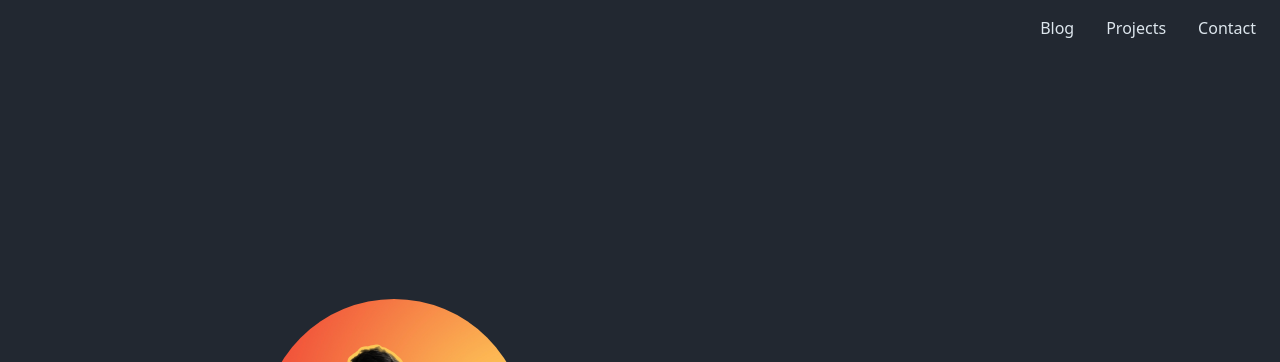
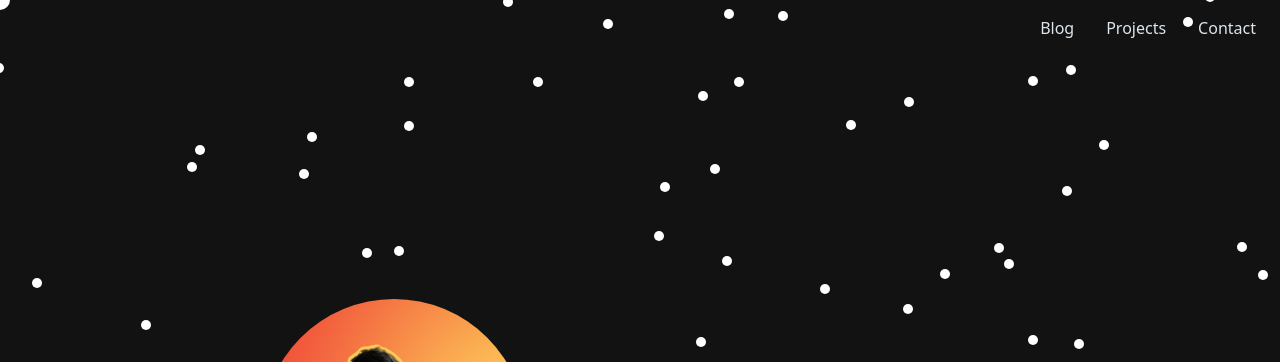
Before and after one commit to RafalKornel/rafalkornel.github.io, an Astro site: page / in a window 1280 px wide. Shown: the top 362 px of the page. Built offline with nearby package versions, Linux system fonts and the light colour scheme; Astro itself is replaced by a stand-in of ours.

Commit message:
smth idk

```diff
--- a/package.json
+++ b/package.json
@@ -11,6 +11,7 @@
   },
   "dependencies": {
     "@astrojs/tailwind": "^5.0.0",
+    "@astrojs/ts-plugin": "^1.1.3",
     "astro": "^3.1.1",
     "tailwindcss": "^3.3.3"
   }
--- /dev/null
+++ b/src/components/Background/Background.astro
@@ -0,0 +1,97 @@
+---
+interface Props {}
+---
+
+<div>
+  <canvas id="background-canvas"></canvas>
+</div>
+
+<script>
+  function getRandomNumber(min: number, max: number): number {
+    return Math.floor(Math.random() * (max - min + 1) + min);
+  }
+
+  const canvas: HTMLCanvasElement =
+    document.querySelector("#background-canvas")!;
+
+  canvas.width = window.innerWidth;
+  canvas.height = window.innerHeight;
+
+  const ctx = canvas.getContext("2d");
+
+  if (ctx) {
+    const clear = () =>
+      ctx.clearRect(0, 0, canvas.clientWidth, canvas.clientHeight);
+
+    const drawCircle = (x: number, y: number, radius: number, fill: string) => {
+      ctx.beginPath();
+
+      ctx.arc(x, y, radius, 0, 2 * Math.PI, false);
+
+      if (fill) {
+        ctx.fillStyle = fill;
+        ctx.fill();
+      }
+    };
+
+    const mousePos = { x: 0, y: 0 };
+
+    document.addEventListener("mousemove", (e) => {
+      // clear();
+
+      // console.log(e.clientX, e.clientY);
+      // console.log(mousePos);
+
+      mousePos.x = e.clientX;
+      mousePos.y = e.clientY;
+    });
+
+    const circles = new Array(100)
+      .fill(0)
+      .map((_, i) => [
+        getRandomNumber(0, canvas.width),
+        getRandomNumber(0, canvas.height),
+      ]);
+
+    const draw = () => {
+      clear();
+
+      circles.forEach(([x, y]) => {
+        drawCircle(x, y, 5, "#fff");
+      });
+
+      console.log(mousePos);
+
+      drawCircle(mousePos.x, mousePos.y, 10, "#fff");
+    };
+
+    function loopWrapper(): number {
+      clear();
+
+      draw();
+
+      circles.forEach((circle) => {
+        circle[0] += getRandomNumber(-1, 1);
+        circle[1] += getRandomNumber(-1, 1);
+      });
+
+      return requestAnimationFrame(() => loopWrapper());
+    }
+
+    loopWrapper();
+  }
+</script>
+
+<style>
+  canvas {
+    position: absolute;
+    top: 0;
+    left: 0;
+    width: 100%;
+    height: 100%;
+
+    z-index: -1000;
+
+    background: #121212;
+  }
+</style>
--- a/src/layout/BaseLayout.astro
+++ b/src/layout/BaseLayout.astro
@@ -1,13 +1,19 @@
 ---
 import { ViewTransitions } from "astro:transitions";
-import Header from "../components/Header/Header.astro";
+import Header from "@/components/Header/Header.astro";
+import Background from "@/components/Background/Background.astro";
 
 interface Props {
   title?: string;
   align?: "top" | "middle";
+  withInteractiveBackground?: boolean;
 }
 
-const { title, align = "middle" } = Astro.props;
+const {
+  title,
+  align = "middle",
+  withInteractiveBackground = false,
+} = Astro.props;
 ---
 
 <html lang="en">
@@ -23,6 +29,7 @@ const { title, align = "middle" } = Astro.props;
   <body
     class="flex md:flex-col flex-col-reverse place-items-center h-[calc(100dvh)] bg-main text-text"
   >
+    {withInteractiveBackground && <Background />}
     <Header variant={Astro.url.pathname === "/" ? "hero" : "default"} />
     <main
       class:list={[
--- a/src/pages/index.astro
+++ b/src/pages/index.astro
@@ -3,7 +3,7 @@ import Avatar from "@/components/Avatar/Avatar.astro";
 import BaseLayout from "@/layout/BaseLayout.astro";
 ---
 
-<BaseLayout title="Rafał Kornel">
+<BaseLayout title="Rafał Kornel" withInteractiveBackground>
   <div class="flex flex-col lg:flex-row gap-10 lg:gap-20 xl:px-60">
     <Avatar variant="large" class="flex-[2]" />
 
```
Also changed, not shown: tsconfig.json (+6 -1 lines), 1 other file.
